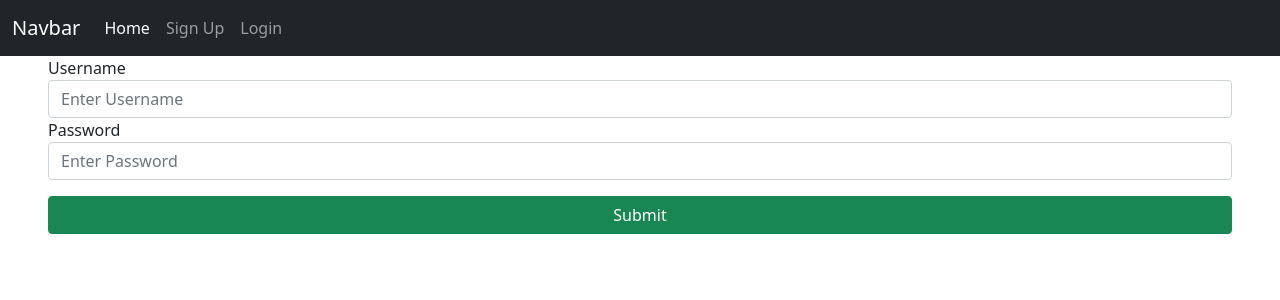
After one commit to rebeccalpeace/phone_book_flask, a Flask app: page /login in a window 1280 px wide. The commit adds this page. Shown: the top 300 px of the page. Run offline with Flask 2, Linux system fonts and the light colour scheme; some libraries are stand-ins or nearby versions.

Commit message:
created login form and page

```diff
--- a/app/__init__.py
+++ b/app/__init__.py
@@ -2,6 +2,7 @@ from flask import Flask
 from config import Config
 from flask_sqlalchemy import SQLAlchemy
 from flask_migrate import Migrate
+from flask_login import LoginManager
 
 app = Flask(__name__)
 app.config.from_object(Config)
@@ -10,4 +11,9 @@ app.config.from_object(Config)
 db = SQLAlchemy(app)
 migrate = Migrate(app, db, render_as_batch=True)
 
+login = LoginManager(app)
+login.login_view = 'login'
+login.login_message = 'You must be logged in to add contacts.'
+login.login_message_category = 'warning'
+
 from . import routes, models
--- a/app/forms.py
+++ b/app/forms.py
@@ -14,3 +14,8 @@ class SignUpForm(FlaskForm):
     password = PasswordField('Password', validators=[InputRequired()])
     confirm_pass = PasswordField('Confirm Password', validators=[InputRequired(), EqualTo('password')])
     submit = SubmitField()
+
+class LoginForm(FlaskForm):
+    username = StringField('Username', validators=[InputRequired()])
+    password = StringField('Password', validators=[InputRequired()])
+    submit = SubmitField()
--- a/app/models.py
+++ b/app/models.py
@@ -1,4 +1,4 @@
-from app import db
+from app import db, login
 from werkzeug.security import generate_password_hash, check_password_hash
 from flask_login import UserMixin
 
@@ -40,3 +40,7 @@ class User(db.Model, UserMixin):
     def set_password(self, password):
         self.password = generate_password_hash(password)
         db.session.commit()
+
+@login.user_loader
+def load_user(user_id):
+    return User.query.get(user_id)
--- a/app/routes.py
+++ b/app/routes.py
@@ -1,6 +1,9 @@
+from functools import reduce
+from re import U
 from app import app
 from flask import render_template, redirect, url_for, flash
-from app.forms import RegisterForm, SignUpForm
+from flask_login import login_user, logout_user, login_required, current_user
+from app.forms import RegisterForm, SignUpForm, LoginForm
 from app.models import Address, User
 
 
@@ -26,6 +29,24 @@ def signup():
         return redirect(url_for('index'))
     return render_template('signup.html', form=form)
 
+@app.route('/login', methods=['GET', 'POST'])
+def login():
+    form = LoginForm()
+    if form.validate_on_submit():
+        username = form.username.data
+        password = form.password.data
+        user = User.query.filter_by(username=username).first()
+        if user is not None and usr.check_password(password):
+            login_user(user)
+            flash(f"Welcome back {user.username}!", "success")
+            return redirect(url_for('index'))
+        else:
+            flash('Incorrect username and/or password. Please try again.', 'danger')
+            return redirect(url_for('login'))
+    return render_template('login.html', form=form)
+
+
+
 @app.route('/register',  methods=['GET', 'POST'])
 def register():
     form = RegisterForm()
@@ -35,7 +56,7 @@ def register():
         name = form.name.data
         phone_number = form.phone_number.data
         address = form.address.data
-        new_user = Address(name=name, phone_number=phone_number, address=address)
-        print(f"{new_user.name} has been created.")
+        new_address = Address(name=name, phone_number=phone_number, address=address, user_id=current_user.id)
+        print(f"{new_address.name} has been created.")
         return redirect(url_for('index'))
     return render_template('register.html', form=form)
--- a/app/templates/base.html
+++ b/app/templates/base.html
@@ -20,8 +20,12 @@
                 <div class="collapse navbar-collapse" id="navbarNavAltMarkup">
                 <div class="navbar-nav">
                     <a class="nav-link active" aria-current="page" href="{{ url_for('index') }}">Home</a>
+                    {% if current_user.is_authenticated %}
+                    <a class="nav-link" href="{{ url_for('register') }}">Add Contact</a>
+                    {% else %}
                     <a class="nav-link" href="{{ url_for('signup') }}">Sign Up</a>
-                    <a class="nav-link" href="{{ url_for('register') }}">Register</a>
+                    <a class="nav-link" href="{{ url_for('login') }}">Login</a>
+                    {% endif %}
                 </div>
                 </div>
             </div>
--- /dev/null
+++ b/app/templates/login.html
@@ -0,0 +1,21 @@
+{% extends 'base.html' %}
+
+{% block title %} Login {% endblock title %}
+
+{% block content %}
+
+<form action="" method="post">
+    {{ form.csrt_token }}
+    <div class="form-group ms-5 me-5">
+
+        {{ form.username.label }}
+        {{ form.username(class='form-control', placeholder='Enter Username') }}
+
+        {{ form.password.label }}
+        {{ form.password(class='form-control', placeholder='Enter Password') }}
+
+        {{ form.submit(class='btn btn-success w-100 mt-3')}}
+    </div>
+</form>
+
+{% endblock content %}
--- a/app/templates/register.html
+++ b/app/templates/register.html
@@ -3,7 +3,7 @@
 {% block title %} Register {% endblock title %}
 
 {% block content %}
-<h3 class="text-center mt-3">Register your phone number and address</h3>
+<h3 class="text-center mt-3">Add Contact to your Address Book</h3>
 <form method="post">
     {{ form.csrf_token }}
     <div class="form-group ms-5 me-5">
```
